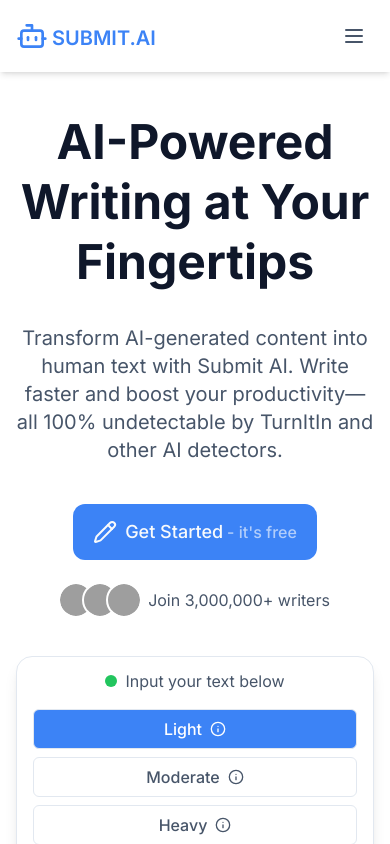
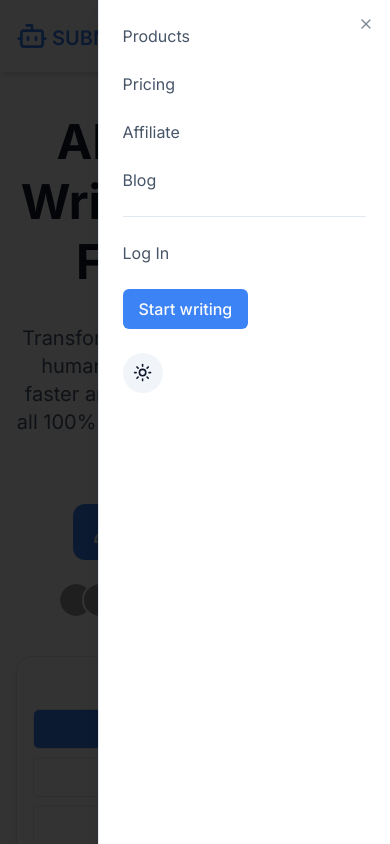
Before and after one commit to unav4ila8le/submit-ai, a Next.js app: page / in a window 390 px wide. Both pictures are taken after a click on the button 354 px from the left and 36 px from the top of the page. Shown: the top 844 px of the page. Built offline with nearby package versions, Linux system fonts and the light colour scheme; grey boxes are pictures that could not be loaded.

Commit message:
mobile responsive header

```diff
--- a/src/components/page-header.tsx
+++ b/src/components/page-header.tsx
@@ -1,6 +1,16 @@
 import { Bot, Menu } from "lucide-react";
 
 import { Button } from "@/components/ui/button";
+import {
+  Sheet,
+  SheetClose,
+  SheetContent,
+  SheetDescription,
+  SheetFooter,
+  SheetHeader,
+  SheetTitle,
+  SheetTrigger,
+} from "@/components/ui/sheet";
 import { ModeToggle } from "./mode-toggle";
 import Link from "next/link";
 
@@ -39,9 +49,47 @@
           <Button>Start writing</Button>
         </div>
         <div className="lg:hidden">
-          <Button variant="ghost" size="icon">
-            <Menu />
-          </Button>
+          <Sheet>
+            <SheetTrigger asChild>
+              <Button variant="ghost" size="icon">
+                <Menu />
+              </Button>
+            </SheetTrigger>
+            <SheetContent>
+              <div className="flex flex-col gap-6">
+                <Link
+                  href="/products"
+                  className="transition-all hover:text-primary"
+                >
+                  Products
+                </Link>
+                <Link
+                  href="/pricing"
+                  className="transition-all hover:text-primary"
+                >
+                  Pricing
+                </Link>
+                <Link
+                  href="/affiliate"
+                  className="transition-all hover:text-primary"
+                >
+                  Affiliate
+                </Link>
+                <Link
+                  href="/blog"
+                  className="transition-all hover:text-primary"
+                >
+                  Blog
+                </Link>
+                <div className="border-t"></div>
+                <Link href="#" className="transition-all hover:text-primary">
+                  Log In
+                </Link>
+                <Button className="self-start">Start writing</Button>
+                <ModeToggle />
+              </div>
+            </SheetContent>
+          </Sheet>
         </div>
       </nav>
     </header>
--- /dev/null
+++ b/src/components/ui/sheet.tsx
@@ -0,0 +1,140 @@
+"use client"
+
+import * as React from "react"
+import * as SheetPrimitive from "@radix-ui/react-dialog"
+import { cva, type VariantProps } from "class-variance-authority"
+import { X } from "lucide-react"
+
+import { cn } from "@/lib/utils"
+
+const Sheet = SheetPrimitive.Root
+
+const SheetTrigger = SheetPrimitive.Trigger
+
+const SheetClose = SheetPrimitive.Close
+
+const SheetPortal = SheetPrimitive.Portal
+
+const SheetOverlay = React.forwardRef<
+  React.ElementRef<typeof SheetPrimitive.Overlay>,
+  React.ComponentPropsWithoutRef<typeof SheetPrimitive.Overlay>
+>(({ className, ...props }, ref) => (
+  <SheetPrimitive.Overlay
+    className={cn(
+      "fixed inset-0 z-50 bg-black/80  data-[state=open]:animate-in data-[state=closed]:animate-out data-[state=closed]:fade-out-0 data-[state=open]:fade-in-0",
+      className
+    )}
+    {...props}
+    ref={ref}
+  />
+))
+SheetOverlay.displayName = SheetPrimitive.Overlay.displayName
+
+const sheetVariants = cva(
+  "fixed z-50 gap-4 bg-background p-6 shadow-lg transition ease-in-out data-[state=open]:animate-in data-[state=closed]:animate-out data-[state=closed]:duration-300 data-[state=open]:duration-500",
+  {
+    variants: {
+      side: {
+        top: "inset-x-0 top-0 border-b data-[state=closed]:slide-out-to-top data-[state=open]:slide-in-from-top",
+        bottom:
+          "inset-x-0 bottom-0 border-t data-[state=closed]:slide-out-to-bottom data-[state=open]:slide-in-from-bottom",
+        left: "inset-y-0 left-0 h-full w-3/4 border-r data-[state=closed]:slide-out-to-left data-[state=open]:slide-in-from-left sm:max-w-sm",
+        right:
+          "inset-y-0 right-0 h-full w-3/4  border-l data-[state=closed]:slide-out-to-right data-[state=open]:slide-in-from-right sm:max-w-sm",
+      },
+    },
+    defaultVariants: {
+      side: "right",
+    },
+  }
+)
+
+interface SheetContentProps
+  extends React.ComponentPropsWithoutRef<typeof SheetPrimitive.Content>,
+    VariantProps<typeof sheetVariants> {}
+
+const SheetContent = React.forwardRef<
+  React.ElementRef<typeof SheetPrimitive.Content>,
+  SheetContentProps
+>(({ side = "right", className, children, ...props }, ref) => (
+  <SheetPortal>
+    <SheetOverlay />
+    <SheetPrimitive.Content
+      ref={ref}
+      className={cn(sheetVariants({ side }), className)}
+      {...props}
+    >
+      {children}
+      <SheetPrimitive.Close className="absolute right-4 top-4 rounded-sm opacity-70 ring-offset-background transition-opacity hover:opacity-100 focus:outline-none focus:ring-2 focus:ring-ring focus:ring-offset-2 disabled:pointer-events-none data-[state=open]:bg-secondary">
+        <X className="h-4 w-4" />
+        <span className="sr-only">Close</span>
+      </SheetPrimitive.Close>
+    </SheetPrimitive.Content>
+  </SheetPortal>
+))
+SheetContent.displayName = SheetPrimitive.Content.displayName
+
+const SheetHeader = ({
+  className,
+  ...props
+}: React.HTMLAttributes<HTMLDivElement>) => (
+  <div
+    className={cn(
+      "flex flex-col space-y-2 text-center sm:text-left",
+      className
+    )}
+    {...props}
+  />
+)
+SheetHeader.displayName = "SheetHeader"
+
+const SheetFooter = ({
+  className,
+  ...props
+}: React.HTMLAttributes<HTMLDivElement>) => (
+  <div
+    className={cn(
+      "flex flex-col-reverse sm:flex-row sm:justify-end sm:space-x-2",
+      className
+    )}
+    {...props}
+  />
+)
+SheetFooter.displayName = "SheetFooter"
+
+const SheetTitle = React.forwardRef<
+  React.ElementRef<typeof SheetPrimitive.Title>,
+  React.ComponentPropsWithoutRef<typeof SheetPrimitive.Title>
+>(({ className, ...props }, ref) => (
+  <SheetPrimitive.Title
+    ref={ref}
+    className={cn("text-lg font-semibold text-foreground", className)}
+    {...props}
+  />
+))
+SheetTitle.displayName = SheetPrimitive.Title.displayName
+
+const SheetDescription = React.forwardRef<
+  React.ElementRef<typeof SheetPrimitive.Description>,
+  React.ComponentPropsWithoutRef<typeof SheetPrimitive.Description>
+>(({ className, ...props }, ref) => (
+  <SheetPrimitive.Description
+    ref={ref}
+    className={cn("text-sm text-muted-foreground", className)}
+    {...props}
+  />
+))
+SheetDescription.displayName = SheetPrimitive.Description.displayName
+
+export {
+  Sheet,
+  SheetPortal,
+  SheetOverlay,
+  SheetTrigger,
+  SheetClose,
+  SheetContent,
+  SheetHeader,
+  SheetFooter,
+  SheetTitle,
+  SheetDescription,
+}
```
